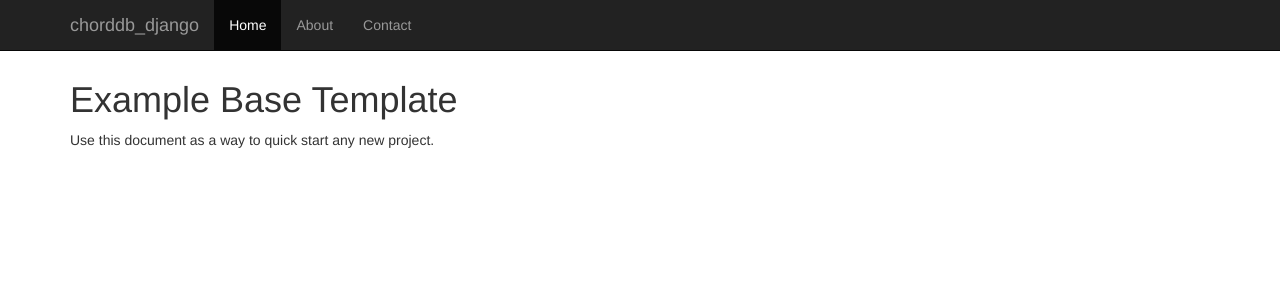
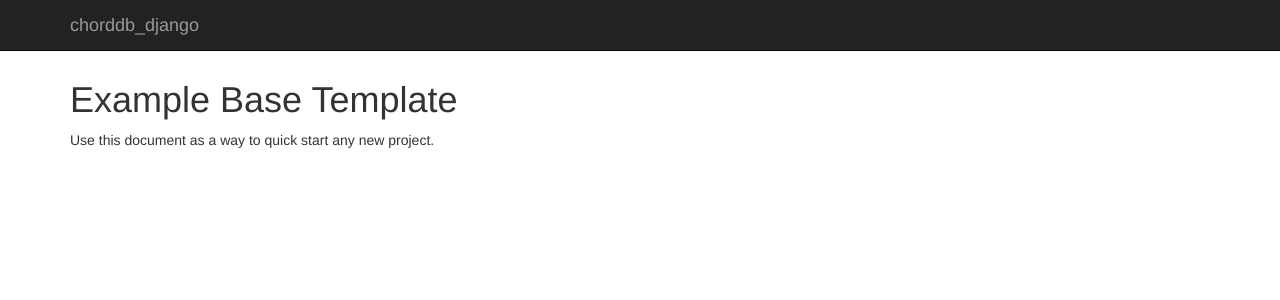
Before and after one commit to pignacio/chorddb-django, a Django app: page / in a window 1280 px wide. Shown: the top 300 px of the page. Run offline with Django 3.2, Linux system fonts and the light colour scheme; some libraries are stand-ins or nearby versions.

Commit message:
Remove unused links from navbar

```diff
--- a/chorddb_django/templates/base.html
+++ b/chorddb_django/templates/base.html
@@ -43,9 +43,6 @@
         </div>
         <div class="collapse navbar-collapse">
           <ul class="nav navbar-nav">
-            <li class="active"><a href="#">Home</a></li>
-            <li><a href="#about">About</a></li>
-            <li><a href="#contact">Contact</a></li>
           </ul>
         </div><!--/.nav-collapse -->
       </div>
```
